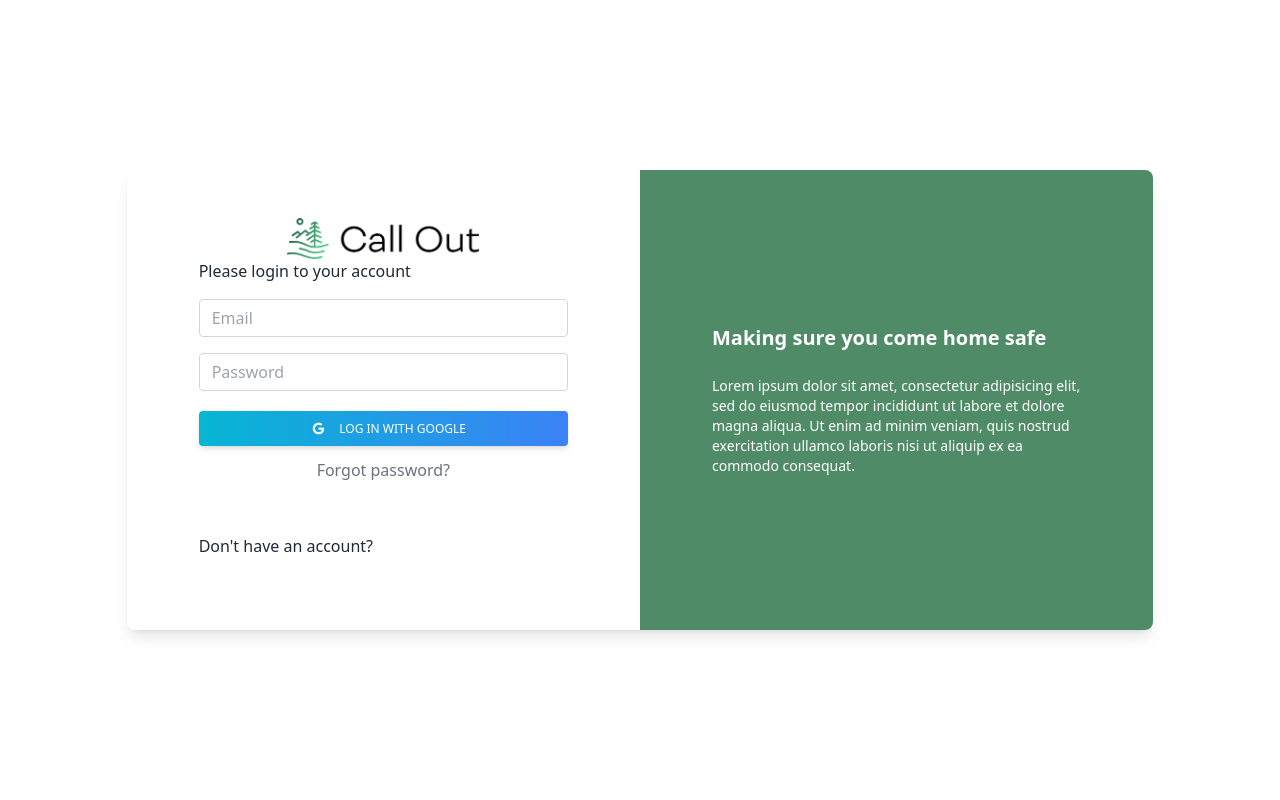
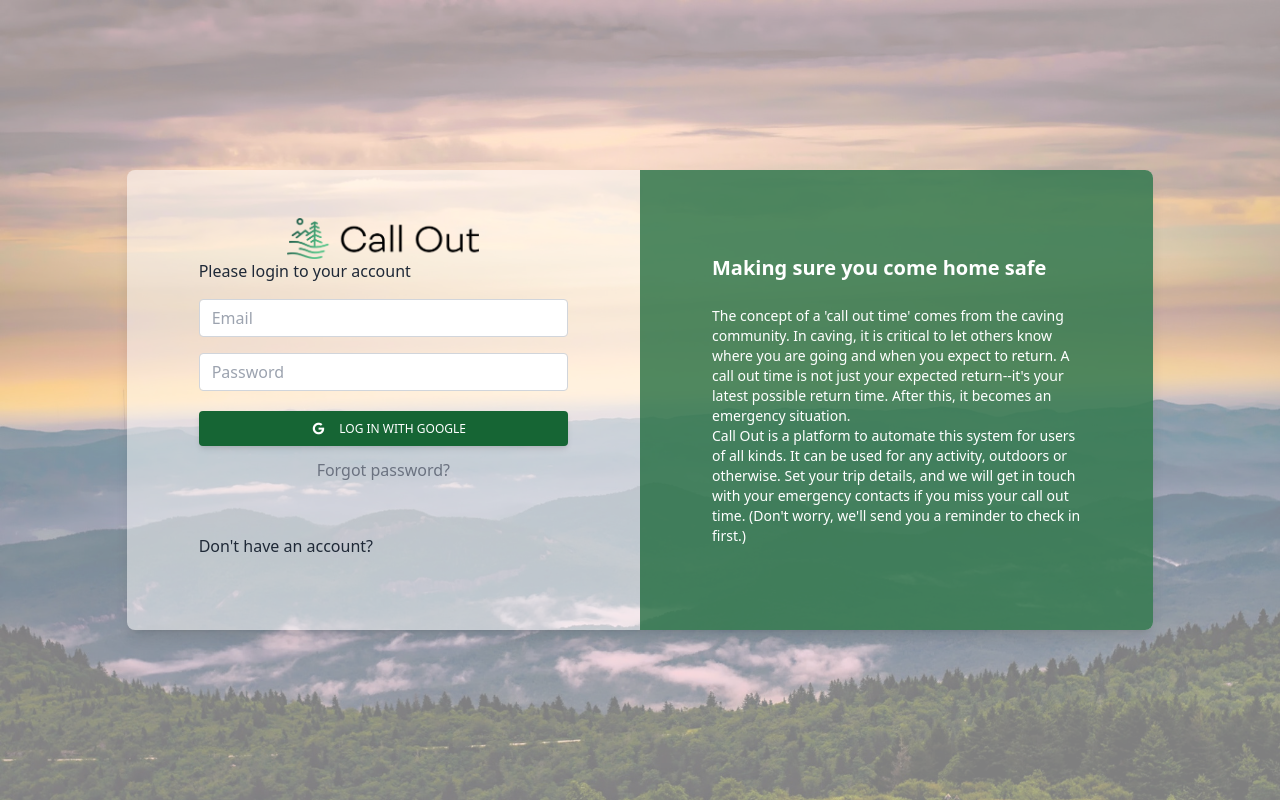
Before and after one commit to badgerlocke/call-out, a Node server app: page / in a window 1280 px wide. Run offline with Node 20, Linux system fonts and the light colour scheme; style sheets or scripts are compiled from the project's sources; some libraries are stand-ins or nearby versions.

Commit message:
Add description text to index & change background

```diff
--- a/views/index.ejs
+++ b/views/index.ejs
@@ -1,10 +1,10 @@
 <%- include('partials/header-no-logo') -%>
-  <main class="bkg"></main>
+  <main class="bkg bkg-sunset"></main>
     <section class="h-full gradient-form  md:h-screen">
       <div class="container py-12 px-6 h-full">
         <div class="flex justify-center items-center flex-wrap h-full g-6 text-gray-800">
           <div class="xl:w-10/12">
-            <div class="block bg-white bg-opacity-75 shadow-lg rounded-lg">
+            <div class="block bg-white bg-opacity-50 shadow-lg rounded-lg">
               <div class="lg:flex lg:flex-wrap g-0">
                 <div class="lg:w-6/12 px-4 md:px-0">
                   <div class="md:p-12 md:mx-6">
@@ -14,7 +14,6 @@
                         src="logo/logo-400px.png"
                         alt="logo"
                       />
-                      <!-- <h4 class="text-xl font-semibold mt-1 mb-12 pb-1">We are The Lotus Team</h4> -->
                     </div>
                     <form action="/login" method="POST">
                       <p class="mb-4">Please login to your account</p>
@@ -50,7 +49,7 @@
                           Log in
                         </button> -->
                         <div
-                        class="inline-block px-6 py-2.5 text-white font-medium text-xs leading-tight uppercase rounded shadow-md hover:bg-blue-700 hover:shadow-lg focus:shadow-lg focus:outline-none focus:ring-0 active:shadow-lg transition duration-150 ease-in-out w-full mb-3 bg-gradient-to-r from-cyan-500 to-blue-500"
+                        class="inline-block px-6 py-2.5 text-white font-medium text-xs leading-tight uppercase rounded shadow-md hover:bg-blue-700 hover:shadow-lg focus:shadow-lg focus:outline-none focus:ring-0 active:shadow-lg transition duration-150 ease-in-out w-full mb-3 bg-green-800"
                         type="submit"
                         data-mdb-ripple="true"
                         data-mdb-ripple-color="light"
@@ -74,10 +73,10 @@
                   <div class="text-white px-4 py-6 md:p-12 md:mx-6">
                     <h4 class="text-xl font-semibold mb-6">Making sure you come home safe</h4>
                     <p class="text-sm">
-                      Lorem ipsum dolor sit amet, consectetur adipisicing elit, sed do eiusmod
-                      tempor incididunt ut labore et dolore magna aliqua. Ut enim ad minim veniam,
-                      quis nostrud exercitation ullamco laboris nisi ut aliquip ex ea commodo
-                      consequat.
+                      The concept of a 'call out time' comes from the caving community. In caving, it is critical to let others know where you are going and when you expect to return. A call out time is not just your expected return--it's your latest possible return time. After this, it becomes an emergency situation.
+                    </p>
+                    <p class="text-sm">
+                      Call Out is a platform to automate this system for users of all kinds. It can be used for any activity, outdoors or otherwise. Set your trip details, and we will get in touch with your emergency contacts if you miss your call out time. (Don't worry, we'll send you a reminder to check in first.)
                     </p>
                   </div>
                 </div>
--- a/views/partials/header.ejs
+++ b/views/partials/header.ejs
@@ -1,5 +1,5 @@
 <!DOCTYPE html>
-<html lang="en">
+<html lang="en" data-theme="">
   <head>
     <meta charset="UTF-8" />
     <meta http-equiv="X-UA-Compatible" content="IE=edge" />
```
Also changed, not shown: README.md.
